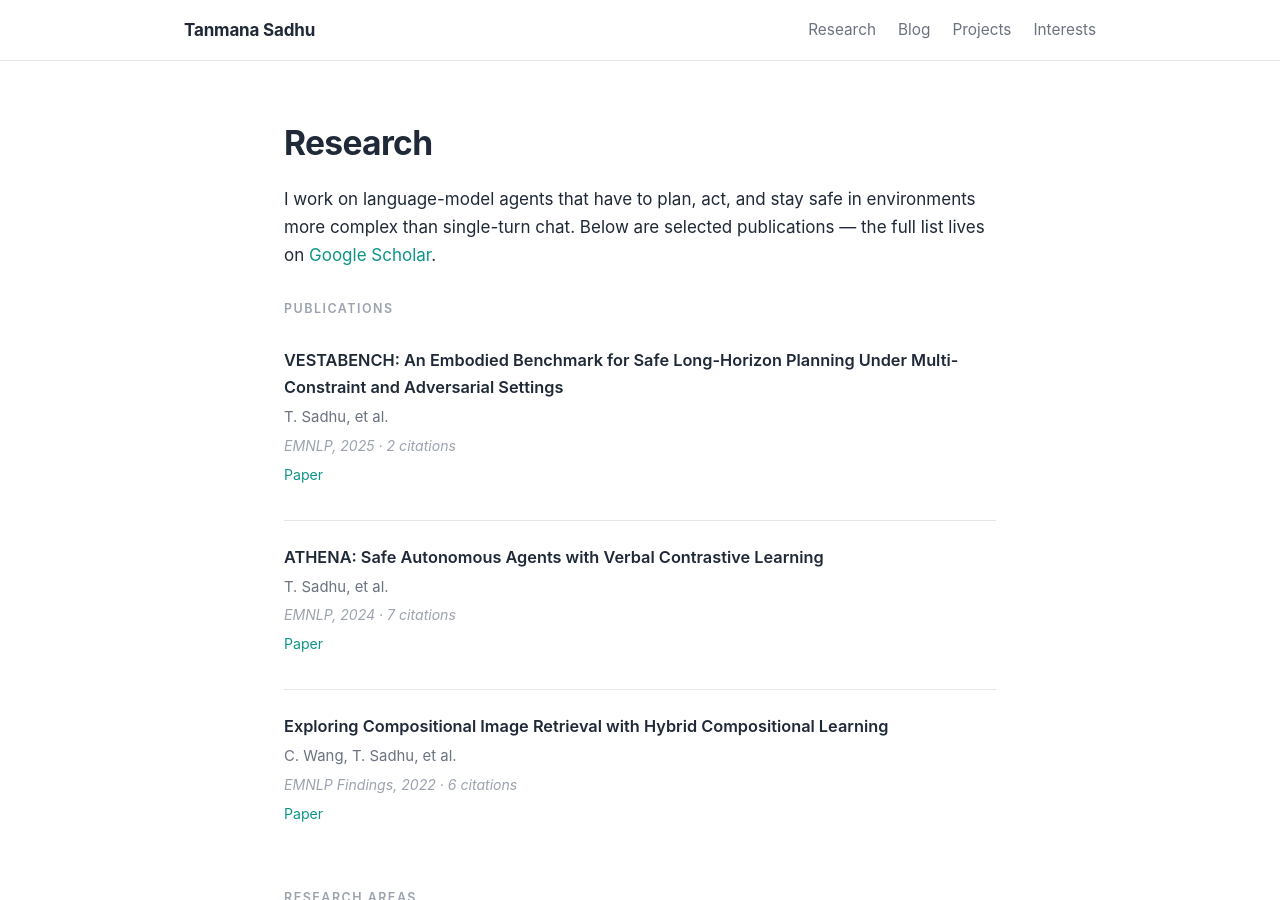
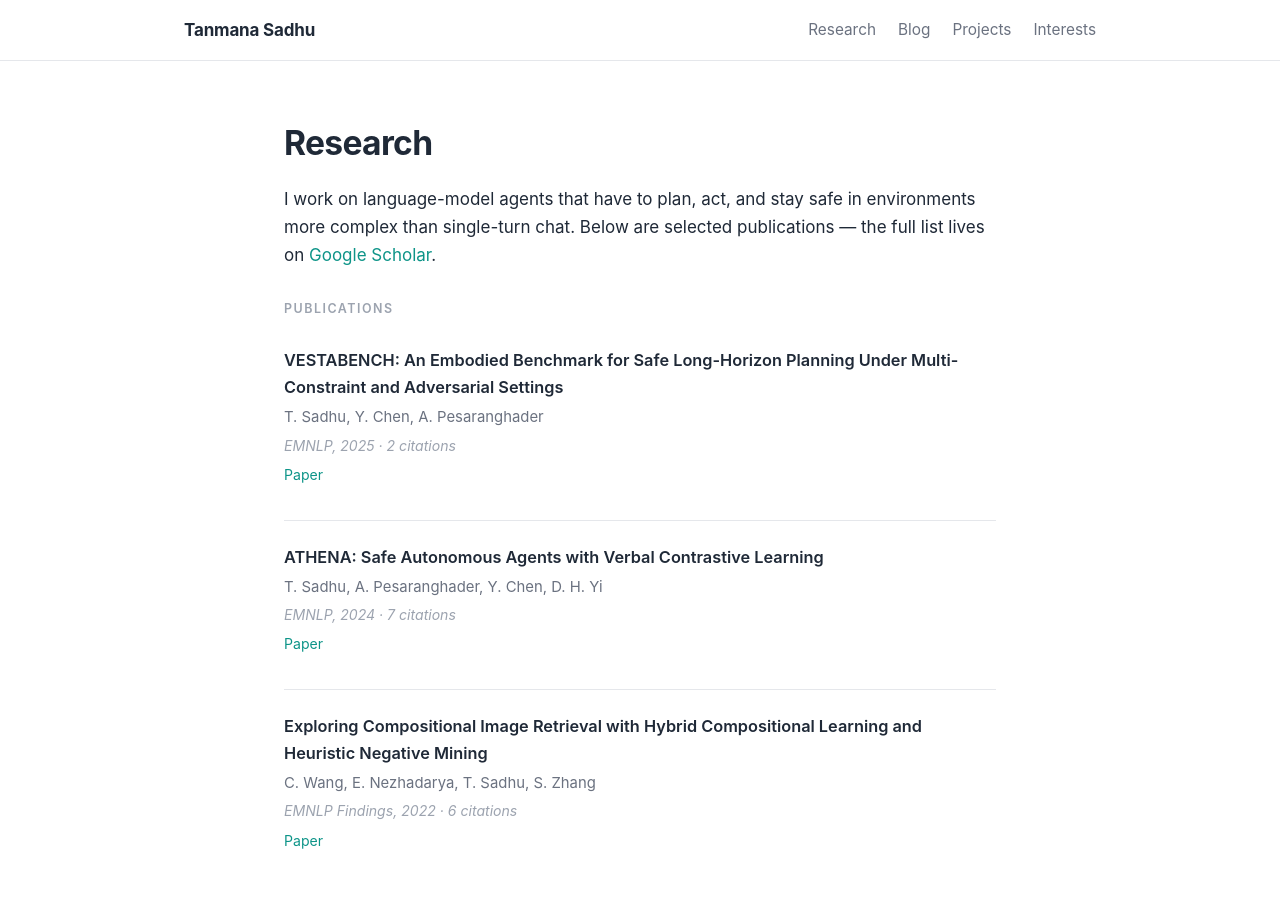
Before and after one commit to tanmana5/tanmana5.github.io, a Jekyll site: the page built from research.md, in a window 1280 px wide and 900 px high. Built offline with Jekyll 4.4.1, drawn with Linux system fonts in a browser that asks for light colours.

Commit message:
Update publication entries with full author lists and direct paper links

```diff
--- a/_data/publications.yml
+++ b/_data/publications.yml
@@ -2,7 +2,7 @@
 # Order matters — list the most recent / important first.
 
 - title: "VESTABENCH: An Embodied Benchmark for Safe Long-Horizon Planning Under Multi-Constraint and Adversarial Settings"
-  authors: "T. Sadhu, et al."
+  authors: "T. Sadhu, Y. Chen, A. Pesaranghader"
   venue: "EMNLP"
   year: 2025
   citations: 2
@@ -11,17 +11,17 @@
 
 
 - title: "ATHENA: Safe Autonomous Agents with Verbal Contrastive Learning"
-  authors: "T. Sadhu, et al."
+  authors: "T. Sadhu, A. Pesaranghader, Y. Chen, D. H. Yi"
   venue: "EMNLP"
   year: 2024
   citations: 7
   links:
-    paper: "https://scholar.google.ca/citations?user=mSO5-8UAAAAJ&hl=en"
+    paper: "https://aclanthology.org/2024.emnlp-industry.84/"
 
-- title: "Exploring Compositional Image Retrieval with Hybrid Compositional Learning"
-  authors: "C. Wang, T. Sadhu, et al."
+- title: "Exploring Compositional Image Retrieval with Hybrid Compositional Learning and Heuristic Negative Mining"
+  authors: "C. Wang, E. Nezhadarya, T. Sadhu, S. Zhang"
   venue: "EMNLP Findings"
   year: 2022
   citations: 6
   links:
-    paper: "https://scholar.google.ca/citations?user=mSO5-8UAAAAJ&hl=en"
+    paper: "https://aclanthology.org/2022.findings-emnlp.92/"
```
